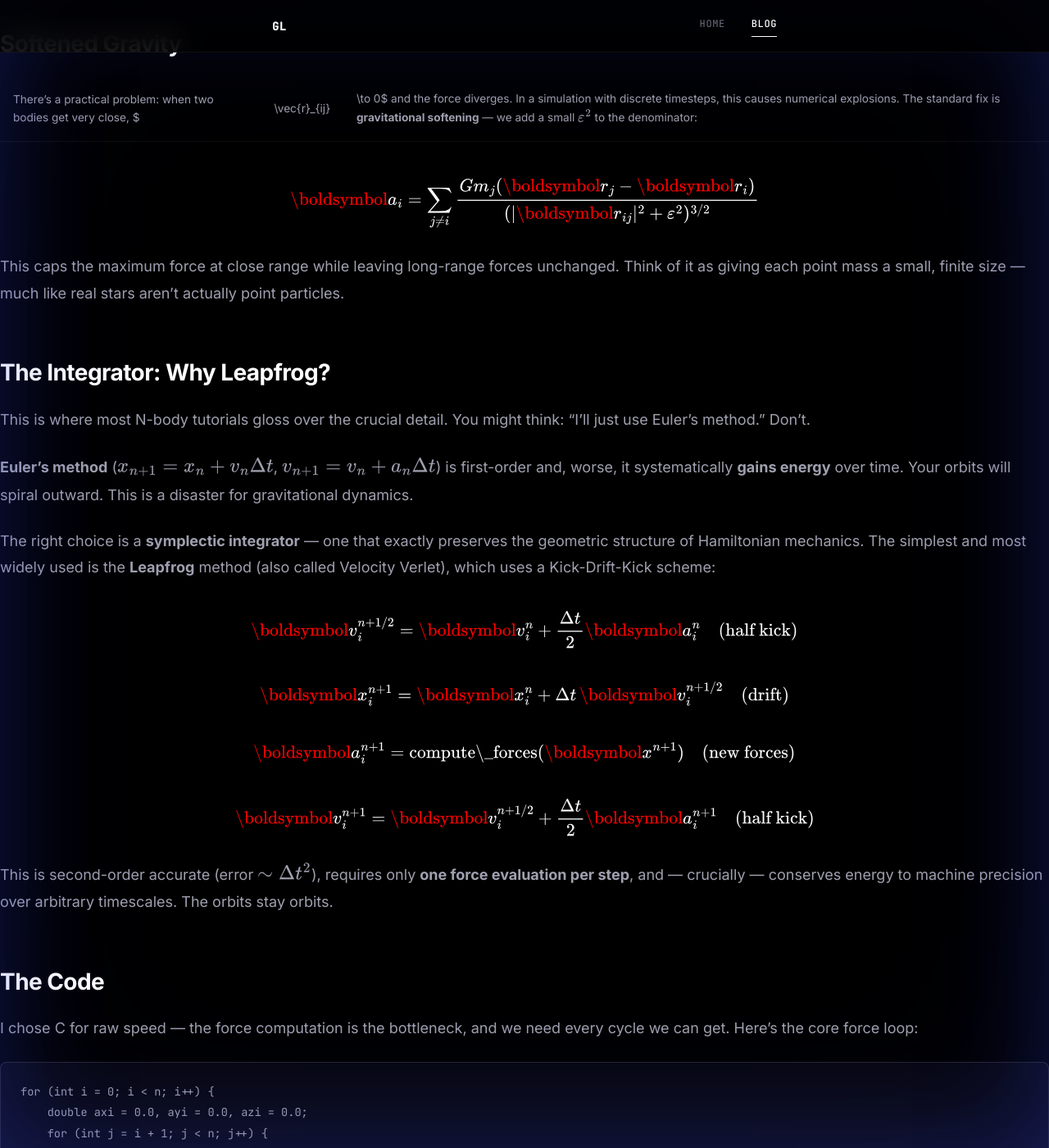
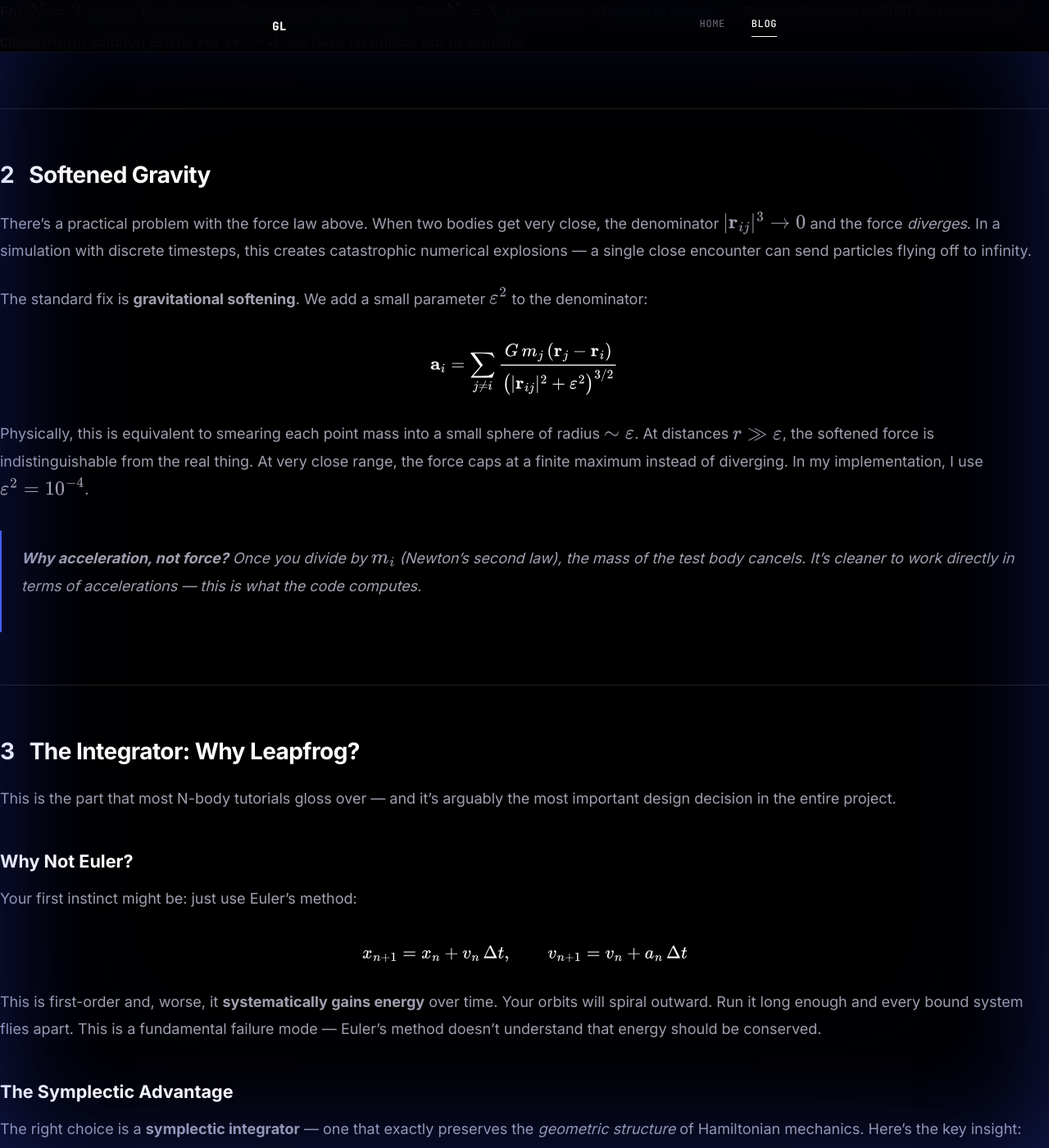
Before and after one commit to gunjanlakhlani/gunjanlakhlani.github.io, a Jekyll site: the page built from _posts/2026-02-28-building-a-gravitational-nbody-solver.md, in a window 1280 px wide and 1400 px high, scrolled down 1148 px. Shown: the whole window at 82% size. Built offline with Jekyll 4.4.1, drawn with Linux system fonts in a browser that asks for light colours; some of the changed text lies outside the part shown.

Commit message:
Rewrite N-Body blog post with richer content and fix math rendering
- Complete rewrite of blog post with 7 numbered sections, deeper physics
  explanations, symplectic integrator details, and polished formatting
- Fix MathJax config: remove broken boldsymbol package, use mathbf
- Replace all \vec macros with direct \mathbf for reliable rendering
- Add energy formula, blockquote callouts, and improved code annotations

````diff
--- a/_layouts/post.html
+++ b/_layouts/post.html
@@ -43,11 +43,11 @@ layout: default
             inlineMath: [['$', '$'], ['\\(', '\\)']],
             displayMath: [['\\[', '\\]']],
             tags: 'ams',
-            packages: { '[+]': ['ams', 'boldsymbol'] },
+            packages: { '[+]': ['ams'] },
             macros: {
                 RR: '\\mathbb{R}',
                 dd: ['\\mathrm{d}#1', 1],
-                vec: ['\\boldsymbol{#1}', 1]
+                vec: ['\\mathbf{#1}', 1]
             }
         },
         svg: {
--- a/_posts/2026-02-28-building-a-gravitational-nbody-solver.md
+++ b/_posts/2026-02-28-building-a-gravitational-nbody-solver.md
@@ -2,7 +2,7 @@
 layout: post
 title: "Building a Gravitational N-Body Solver from Scratch"
 date: 2026-02-28
-excerpt: "How to simulate the dance of stars and planets — from Newton's law to a working C implementation with symplectic integration, energy conservation, and the beautiful figure-8 three-body orbit."
+excerpt: "From Newton's law of gravitation to a working C implementation — symplectic integration, energy conservation, and the beautiful figure-8 three-body orbit."
 tags: [physics, simulation, computational-physics, N-body]
 ---
 
@@ -10,55 +10,81 @@ There's something deeply satisfying about watching gravity do its thing. Two sta
 
 In this post, I'll walk through how I built a gravitational N-body solver in C — from the physics, to the algorithm, to the code — and show you the results. If you want to play with gravity yourself, there's an **[interactive simulator](/nbody-simulator/)** at the end.
 
-## The N-Body Problem
+---
 
-The setup is deceptively simple. You have $N$ masses, each feeling the gravitational pull of every other mass. Newton tells us the force on body $i$ from body $j$ is:
+## 1 &nbsp; The N-Body Problem
 
-$$\vec{F}_{ij} = -\frac{G m_i m_j}{|\vec{r}_{ij}|^3}\vec{r}_{ij}$$
+The setup is deceptively simple. You have $N$ point masses, each feeling the gravitational pull of every other mass.
 
-where $\vec{r}_{ij} = \vec{r}_i - \vec{r}_j$ is the separation vector. The total force on body $i$ is the sum over all other bodies:
+Newton tells us the force on body $i$ due to body $j$:
 
-$$\vec{F}_i = \sum_{j \neq i} \vec{F}_{ij}$$
+$$\mathbf{F}_{ij} = -\frac{G\, m_i\, m_j}{\lvert \mathbf{r}_{ij} \rvert^{3}} \, \mathbf{r}_{ij}$$
 
-For $N = 2$, this has a beautiful closed-form solution — Kepler's ellipses. For $N = 3$, it's [famously chaotic](https://en.wikipedia.org/wiki/Three-body_problem). For $N > 3$, we have no choice but to simulate.
+where $\mathbf{r}_{ij} = \mathbf{r}_{i} - \mathbf{r}_{j}$ is the separation vector pointing from $j$ to $i$, and $G$ is Newton's gravitational constant. The total force on body $i$ is the sum over all other bodies:
 
-## Softened Gravity
+$$\mathbf{F}_{i} = \sum_{j \neq i} \mathbf{F}_{ij}$$
 
-There's a practical problem: when two bodies get very close, $|\vec{r}_{ij}| \to 0$ and the force diverges. In a simulation with discrete timesteps, this causes numerical explosions. The standard fix is **gravitational softening** — we add a small $\varepsilon^2$ to the denominator:
+For $N = 2$, we get Kepler's beautiful closed-form ellipses. For $N = 3$, the system is [famously chaotic](https://en.wikipedia.org/wiki/Three-body_problem) — Poincaré proved in 1890 that no general closed-form solution exists. For $N > 3$, we have no choice but to simulate.
 
-$$\vec{a}_i = \sum_{j \neq i} \frac{G m_j (\vec{r}_j - \vec{r}_i)}{(|\vec{r}_{ij}|^2 + \varepsilon^2)^{3/2}}$$
+---
 
-This caps the maximum force at close range while leaving long-range forces unchanged. Think of it as giving each point mass a small, finite size — much like real stars aren't actually point particles.
+## 2 &nbsp; Softened Gravity
 
-## The Integrator: Why Leapfrog?
+There's a practical problem with the force law above. When two bodies get very close, the denominator $\lvert \mathbf{r}_{ij} \rvert^3 \to 0$ and the force *diverges*. In a simulation with discrete timesteps, this creates catastrophic numerical explosions — a single close encounter can send particles flying off to infinity.
 
-This is where most N-body tutorials gloss over the crucial detail. You might think: "I'll just use Euler's method." Don't.
+The standard fix is **gravitational softening**. We add a small parameter $\varepsilon^2$ to the denominator:
 
-**Euler's method** ($x_{n+1} = x_n + v_n \Delta t$, $v_{n+1} = v_n + a_n \Delta t$) is first-order and, worse, it systematically **gains energy** over time. Your orbits will spiral outward. This is a disaster for gravitational dynamics.
+$$\mathbf{a}_{i} = \sum_{j \neq i} \frac{G\, m_j \, (\mathbf{r}_j - \mathbf{r}_i)}{\bigl(\lvert \mathbf{r}_{ij} \rvert^{2} + \varepsilon^{2}\bigr)^{3/2}}$$
 
-The right choice is a **symplectic integrator** — one that exactly preserves the geometric structure of Hamiltonian mechanics. The simplest and most widely used is the **Leapfrog** method (also called Velocity Verlet), which uses a Kick-Drift-Kick scheme:
+Physically, this is equivalent to smearing each point mass into a small sphere of radius $\sim \varepsilon$. At distances $r \gg \varepsilon$, the softened force is indistinguishable from the real thing. At very close range, the force caps at a finite maximum instead of diverging. In my implementation, I use $\varepsilon^2 = 10^{-4}$.
 
-$$
-\vec{v}_{i}^{n+1/2} = \vec{v}_i^n + \frac{\Delta t}{2}\vec{a}_i^n \quad \text{(half kick)}
-$$
+> **Why acceleration, not force?** Once you divide by $m_i$ (Newton's second law), the mass of the test body cancels. It's cleaner to work directly in terms of accelerations — this is what the code computes.
 
-$$
-\vec{x}_i^{n+1} = \vec{x}_i^n + \Delta t \, \vec{v}_i^{n+1/2} \quad \text{(drift)}
-$$
+---
 
-$$
-\vec{a}_i^{n+1} = \text{compute\_forces}(\vec{x}^{n+1}) \quad \text{(new forces)}
-$$
+## 3 &nbsp; The Integrator: Why Leapfrog?
 
-$$
-\vec{v}_i^{n+1} = \vec{v}_i^{n+1/2} + \frac{\Delta t}{2}\vec{a}_i^{n+1} \quad \text{(half kick)}
-$$
+This is the part that most N-body tutorials gloss over — and it's arguably the most important design decision in the entire project.
 
-This is second-order accurate (error $\sim \Delta t^2$), requires only **one force evaluation per step**, and — crucially — conserves energy to machine precision over arbitrary timescales. The orbits stay orbits.
+### Why Not Euler?
 
-## The Code
+Your first instinct might be: just use Euler's method:
 
-I chose C for raw speed — the force computation is the bottleneck, and we need every cycle we can get. Here's the core force loop:
+$$x_{n+1} = x_n + v_n \, \Delta t, \qquad v_{n+1} = v_n + a_n \, \Delta t$$
+
+This is first-order and, worse, it **systematically gains energy** over time. Your orbits will spiral outward. Run it long enough and every bound system flies apart. This is a fundamental failure mode — Euler's method doesn't understand that energy should be conserved.
+
+### The Symplectic Advantage
+
+The right choice is a **symplectic integrator** — one that exactly preserves the *geometric structure* of Hamiltonian mechanics. Here's the key insight: gravity is a Hamiltonian system, meaning it lives on a phase space with a special structure (a symplectic form). A symplectic integrator preserves this structure exactly, which means it can never systematically gain or lose energy. The errors it makes are *bounded* forever.
+
+The simplest and most widely used symplectic integrator is the **Leapfrog** method (also called Velocity Verlet). It uses a Kick-Drift-Kick scheme:
+
+$$\mathbf{v}_{i}^{\,n+1/2} = \mathbf{v}_{i}^{\,n} + \frac{\Delta t}{2}\,\mathbf{a}_{i}^{\,n} \qquad \text{(half kick)}$$
+
+$$\mathbf{x}_{i}^{\,n+1} = \mathbf{x}_{i}^{\,n} + \Delta t\;\mathbf{v}_{i}^{\,n+1/2} \qquad \text{(drift)}$$
+
+$$\mathbf{a}_{i}^{\,n+1} = \texttt{compute\_forces}\!\bigl(\mathbf{x}^{\,n+1}\bigr) \qquad \text{(new forces)}$$
+
+$$\mathbf{v}_{i}^{\,n+1} = \mathbf{v}_{i}^{\,n+1/2} + \frac{\Delta t}{2}\,\mathbf{a}_{i}^{\,n+1} \qquad \text{(half kick)}$$
+
+Notice the beautiful symmetry: the velocity is updated in two *half*-steps that straddle the position update. This time-reversibility is what makes it symplectic.
+
+**Properties of Leapfrog:**
+- Second-order accurate (global error $\sim \Delta t^2$)
+- Requires only **one force evaluation per step**
+- *Exactly* symplectic — energy errors are bounded, never growing
+- Time-reversible — run the simulation backwards and you recover the initial state
+
+The orbits stay orbits. Forever.
+
+---
+
+## 4 &nbsp; The Code
+
+I chose C for raw speed — the $O(N^2)$ force computation is the bottleneck of the entire simulation, and we need every CPU cycle we can get.
+
+### Force Computation
 
 ```c
 for (int i = 0; i < n; i++) {
@@ -77,8 +103,12 @@ for (int i = 0; i < n; i++) {
         double fz = G * dz * r3_inv;
 
         // Newton's third law: compute once, apply twice
-        axi   += mass[j] * fx;   ayi   += mass[j] * fy;   azi   += mass[j] * fz;
-        ax[j] -= mass[i] * fx;   ay[j] -= mass[i] * fy;   az[j] -= mass[i] * fz;
+        axi   += mass[j] * fx;
+        ayi   += mass[j] * fy;
+        azi   += mass[j] * fz;
+        ax[j] -= mass[i] * fx;
+        ay[j] -= mass[i] * fy;
+        az[j] -= mass[i] * fz;
     }
     ax[i] += axi;  ay[i] += ayi;  az[i] += azi;
 }
@@ -86,11 +116,11 @@ for (int i = 0; i < n; i++) {
 
 A few things to note:
 
-- **Newton's third law** cuts the work in half — we only compute each pair once (the inner loop starts at $j = i+1$)
-- **Structure-of-Arrays** layout (`x[]`, `y[]`, `z[]` as separate arrays rather than an array of structs) is critical for cache performance and SIMD vectorization
-- With `-O3 -march=native -ffast-math`, GCC auto-vectorizes the inner loop
+- **Newton's third law** cuts the work in half — we only compute each pair once (the inner loop starts at $j = i+1$), exploiting  $\mathbf{F}_{ij} = -\mathbf{F}_{ji}$
+- **Structure-of-Arrays** (SoA) layout: position components are stored as separate arrays `x[]`, `y[]`, `z[]` rather than an array of structs. This dramatically improves cache locality and enables SIMD auto-vectorization
+- With `-O3 -march=native -ffast-math`, GCC auto-vectorizes the inner loop using AVX2 instructions
 
-The Leapfrog step is equally clean:
+### The Leapfrog Step
 
 ```c
 static void leapfrog_step(NBodySystem *sys, double dt) {
@@ -118,59 +148,75 @@ static void leapfrog_step(NBodySystem *sys, double dt) {
 }
 ```
 
-## Testing: Does It Conserve Energy?
+Clean, readable, and fast. Each loop is a single SIMD-friendly pass over contiguous memory.
 
-The litmus test for any gravitational integrator is energy conservation. The total energy $E = K + U$ (kinetic plus potential) should be constant for an isolated system.
+---
+
+## 5 &nbsp; Testing: Does It Conserve Energy?
+
+The litmus test for any gravitational integrator is energy conservation. For an isolated system, the total energy
+
+$$E = K + U = \sum_i \frac{1}{2} m_i \lvert \mathbf{v}_i \rvert^2 - \sum_{i < j} \frac{G\, m_i\, m_j}{\lvert \mathbf{r}_{ij} \rvert}$$
+
+should remain constant over time. Any systematic drift means the integrator is unphysical.
 
 ### Two-Body Kepler Orbit
 
-Two equal-mass bodies in a circular orbit — the simplest possible test. After 100,000 steps:
+The simplest possible test: two equal-mass bodies in a circular orbit. After 100,000 timesteps:
 
 | Metric | Value |
 |--------|-------|
-| Initial energy | $-7.4995 \times 10^{-1}$ |
-| Final energy | $-7.4995 \times 10^{-1}$ |
-| Relative error $\lvert\Delta E / E_0\rvert$ | $6.85 \times 10^{-8}$ |
-| Performance | 18.4 million steps/sec |
+| Initial energy $E_0$ | $-7.4995 \times 10^{-1}$ |
+| Final energy $E_f$ | $-7.4995 \times 10^{-1}$ |
+| Relative error $\lvert \Delta E / E_0 \rvert$ | $6.85 \times 10^{-8}$ |
+| Throughput | 18.4 million steps/sec |
 
-That's 8 digits of energy conservation — **excellent** for a second-order integrator. The orbits close perfectly.
+That's **eight digits** of energy conservation. The orbits close perfectly on every revolution with no visible drift.
 
 ### Three-Body Figure-8
 
-This is one of the most remarkable discoveries in celestial mechanics. In 2000, Chenciner and Montgomery proved the existence of a periodic solution where three equal-mass bodies chase each other along a **figure-8 shaped path**. The initial conditions are known to high precision:
+This is one of the most remarkable discoveries in celestial mechanics. In 2000, Alain Chenciner and Richard Montgomery [proved the existence](https://arxiv.org/abs/math/0011268) of a periodic solution where three equal-mass bodies chase each other along a **figure-8 shaped path** in the plane. It's a choreography — all three bodies trace the *same* curve, offset in time by one-third of a period.
+
+The initial conditions are known to high precision:
 
 | Body | $x$ | $y$ | $v_x$ | $v_y$ |
-|------|-----|-----|--------|--------|
+|------|-------|-------|----------|----------|
 | 1 | $+0.97000$ | $-0.24309$ | $+0.46620$ | $+0.43237$ |
 | 2 | $-0.97000$ | $+0.24309$ | $+0.46620$ | $+0.43237$ |
-| 3 | $0$ | $0$ | $-0.93241$ | $-0.86473$ |
+| 3 | $\phantom{+}0.00000$ | $\phantom{+}0.00000$ | $-0.93241$ | $-0.86473$ |
 
 After 50,000 steps:
 
 | Metric | Value |
 |--------|-------|
-| Relative error $\lvert\Delta E / E_0\rvert$ | $7.65 \times 10^{-8}$ |
+| Relative error $\lvert \Delta E / E_0 \rvert$ | $7.65 \times 10^{-8}$ |
 | Period | $T \approx 6.326$ |
 
-Again, excellent energy conservation. The three bodies trace the figure-8 path repeatedly with no visible drift.
-
-## Complexity and Scaling
-
-The direct pairwise algorithm is $O(N^2)$ per timestep — every body interacts with every other body. This is fine for $N \leq 10{,}000$ (we hit ~18 million steps/sec for $N=2$, and the force computation scales as $N(N-1)/2$ pairs).
-
-For much larger $N$, the standard optimization is the **Barnes-Hut algorithm**, which builds an octree and approximates the force from distant groups of particles as a single multipole. This reduces the complexity to $O(N \log N)$ — essential for galaxy-scale simulations with millions of bodies.
-
-## Try It Yourself
-
-I built an **[interactive gravitational simulator](/nbody-simulator/)** that runs the same algorithm in your browser. You can:
-
-- Load presets (two-body orbit, three-body figure-8, random clusters)
-- **Click to place bodies** and drag to set their velocity
-- Watch the energy conservation in real-time
-- Adjust the timestep and see what happens when you make it too large (hint: orbits explode)
-
-The full C source code is available on [GitHub](https://github.com/gunjanlakhlani).
+Again, excellent energy conservation. The three bodies trace the figure-8 path repeatedly with no visible drift. The choreography is stable under our Leapfrog integrator — a strong confirmation that the symplectic property is doing its job.
 
 ---
 
-*The N-body problem sits at the intersection of physics, mathematics, and computation — a place I've always loved being. If you enjoyed this, try placing three bodies randomly in the simulator. Chaos is beautiful.*
+## 6 &nbsp; Complexity and Scaling
+
+The direct pairwise algorithm computes all $N(N-1)/2$ pairs at each timestep, giving $O(N^2)$ time complexity. For small $N$ (up to ~10,000), this is perfectly tractable — we measured ~18 million pair-evaluations per second on a single core.
+
+For larger simulations ($N > 10^5$), the standard approach is the **Barnes-Hut algorithm** (1986). The idea is elegant: you build an octree over the particle positions and then approximate the gravitational effect of distant groups of particles as a single multipole expansion. Close particles are still computed exactly. This reduces the cost from $O(N^2)$ to $O(N \log N)$, making million-body simulations feasible.
+
+---
+
+## 7 &nbsp; Try It Yourself
+
+I built an **[interactive gravitational simulator](/nbody-simulator/)** that runs the same physics in your browser using HTML5 Canvas. You can:
+
+- Choose from **6 presets** — two-body orbit, three-body figure-8, Plummer cluster, solar system, binary star, and Lagrange triangle
+- **Click anywhere** to place new bodies, then **drag** to set their initial velocity
+- Watch the **energy diagnostics** in real-time — the colour tells you how well energy is being conserved
+- Crank up the timestep and watch what happens when $\Delta t$ gets too large (hint: the orbits explode — this is exactly why the choice of integrator matters)
+
+**[Launch the simulator →](/nbody-simulator/)**
+
+The full C source code for the solver is available on [GitHub](https://github.com/gunjanlakhlani).
+
+---
+
+*The N-body problem sits at the intersection of physics, mathematics, and computation — a place I've always loved being. If you enjoyed this, try placing three bodies randomly in the simulator and watch the chaos unfold. It's beautiful.*
````
